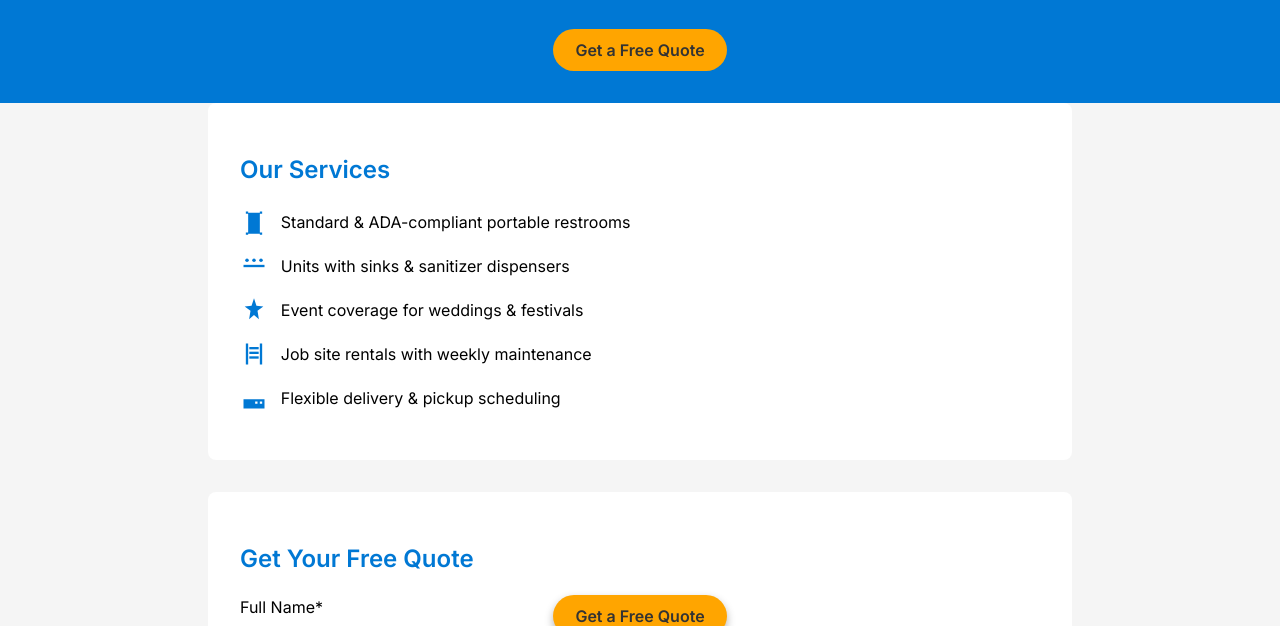
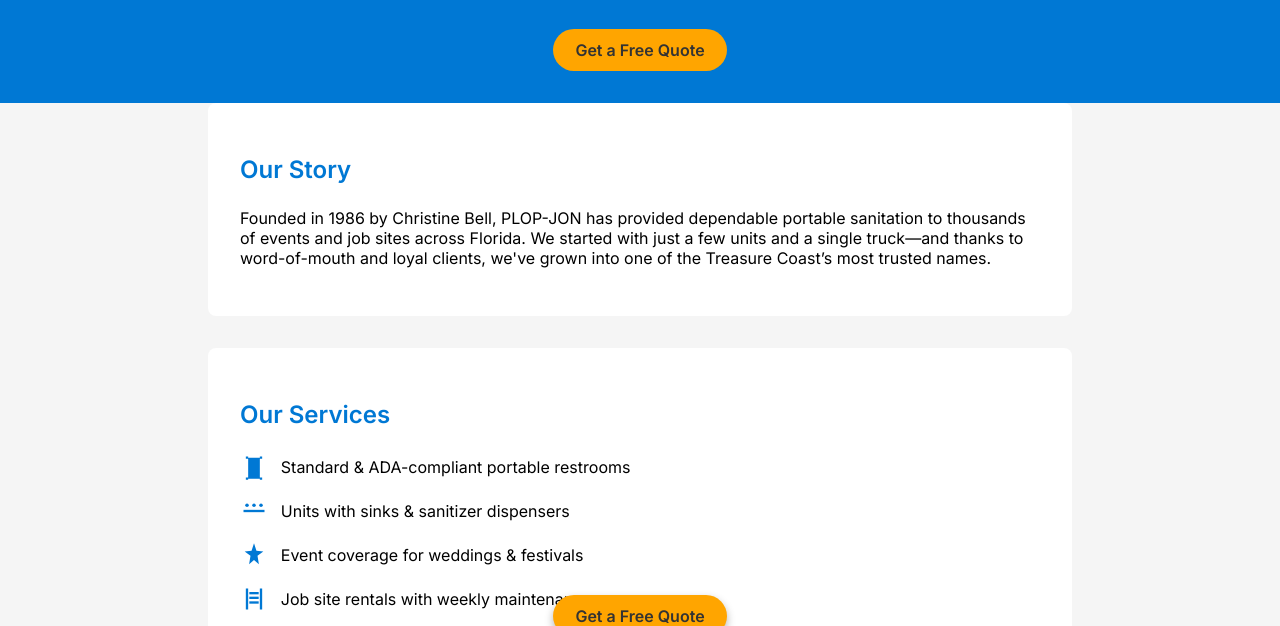
Before and after one commit to jonnyhines5/PlopJon, a plain HTML site: page index.html in a window 1280 px wide. Shown: the part 143-769 px from the top of the page. Drawn offline with Linux system fonts and the light colour scheme; files whose address does not match are found by name.

Commit message:
Update index.html

```diff
--- a/index.html
+++ b/index.html
@@ -118,6 +118,11 @@
   <p style="margin-top:0.5em;">Portable Toilets You Can Count On<br>Serving Florida’s Treasure Coast Since 1986</p>
   <a href="#quote" class="cta">Get a Free Quote</a>
 </header>
+  <section>
+  <h2>Our Story</h2>
+  <p>Founded in 1986 by Christine Bell, PLOP-JON has provided dependable portable sanitation to thousands of events and job sites across Florida. We started with just a few units and a single truck—and thanks to word-of-mouth and loyal clients, we've grown into one of the Treasure Coast’s most trusted names.</p>
+</section>
+
 
 
   <section>
```
